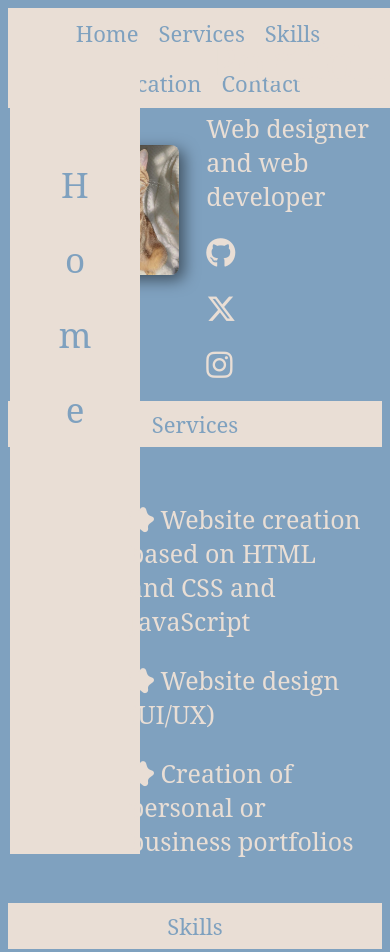
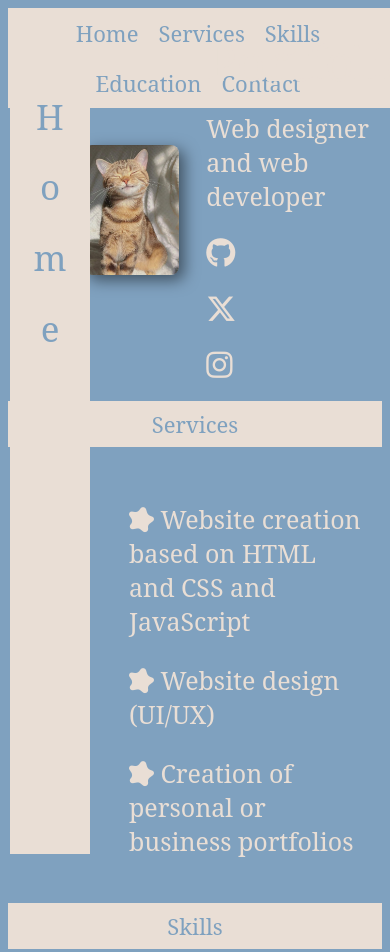
Before and after one commit to Alinafiot/Portfolio, a plain HTML site: page index.html in a window 390 px wide. Shown: the top 952 px of the page. Drawn offline with Linux system fonts and the light colour scheme.

Commit message:
Update style.css

```diff
--- a/style.css
+++ b/style.css
@@ -92,8 +92,18 @@ body {
     color: #7fa1bf; /* Колір тексту */
     padding: 30px; /* Відступи всередині блоку */
     box-sizing: border-box; /* Щоб відступи не впливали на ширину блоку */
-    overflow-y: auto; /* Додає прокрутку, якщо тексту більше, ніж висота блоку */
+    overflow: hidden;
 }
+
+/* Ліва панель для телефонів */
+@media (max-width: 480px) { /* Адаптація для екранів менше 480px */
+    .left-panel {
+        width: 80px; /* Менша ширина для телефону */
+        padding: 10px; /* Зменшуємо внутрішні відступи */
+        font-size: 14px; /* Зменшуємо розмір тексту */
+    }
+}
+
 
 /* Стиль для основного контенту сторінки */
 .content {
@@ -155,7 +165,7 @@ body {
 }
 
 .text {
-    margin-top: 50px;
+    margin-top: 3%;
     display: flex;
     flex-direction: column; /* Вертикальне розташування букв */
     align-items: center; /* Вирівнювання по центру */
@@ -167,7 +177,7 @@ body {
 
 .text span {
     display: block; /* Кожна буква буде на окремому рядку */
-    margin-bottom: 5px; /* Відступ між буквами */
+    margin-bottom: 1%; /* Відступ між буквами */
 }
 
 .text-block i {
```
